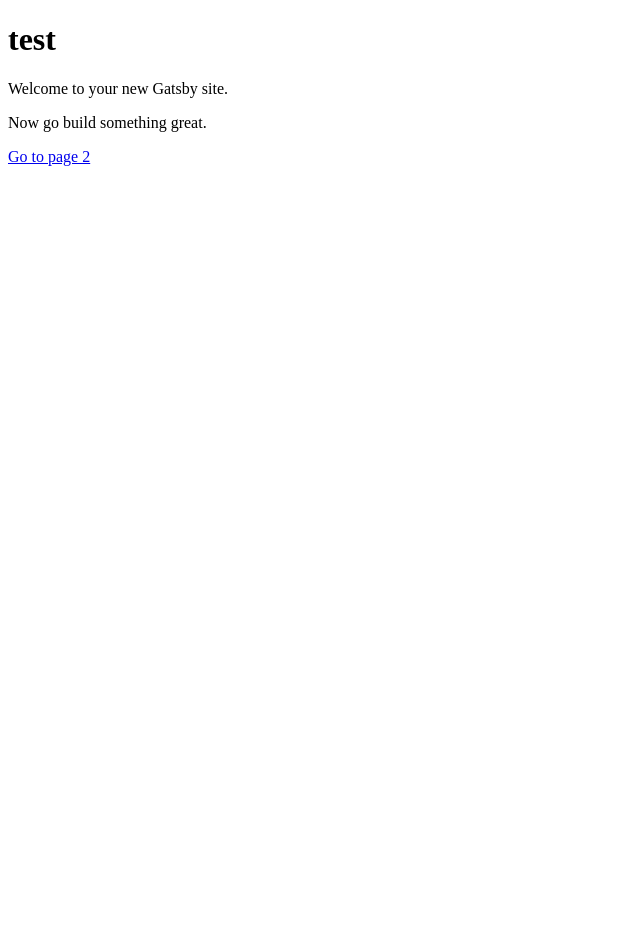
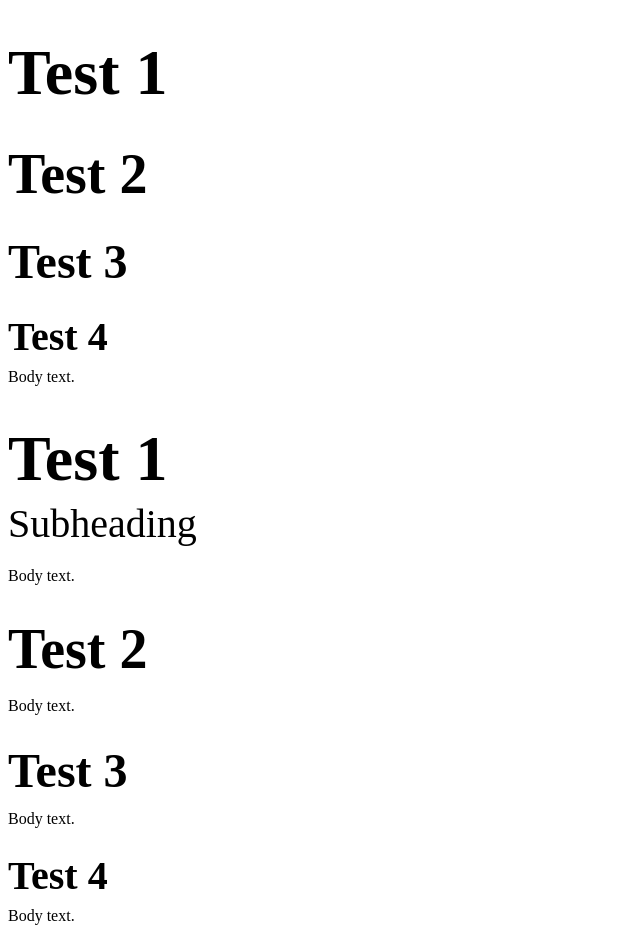
Before and after one commit to mjoynes-wombat-web/resume, a Gatsby site: page / in a window 1280 px wide. Shown: the whole page, without its empty margins (0-640 px from the left). Before the commit the page ends 800 px from the top, so only its background shows below. Built offline with nearby package versions, Linux system fonts and the light colour scheme; Gatsby itself is replaced by a stand-in of ours.

Commit message:
Basic text styling created.

```diff
--- a/gatsby-config.js
+++ b/gatsby-config.js
@@ -2,5 +2,9 @@ module.exports = {
   siteMetadata: {
     title: 'Gatsby Default Starter',
   },
-  plugins: ['gatsby-plugin-react-helmet'],
-}
+  plugins: [
+    'gatsby-plugin-react-helmet',
+    'gatsby-plugin-styled-components',
+    'gatsby-plugin-sass',
+  ],
+};
--- /dev/null
+++ b/src/components/textElements.jsx
@@ -0,0 +1,34 @@
+
+import Styled from 'styled-components';
+
+export const H1 = Styled.h1`
+font-size: 4rem;
+margin: 2.25rem 0 1.25rem 0;
+`;
+
+export const H2 = Styled.h2`
+font-size: 3.5rem;
+margin: 2rem 0 1rem 0;
+`;
+
+export const H3 = Styled.h3`
+font-size: 3rem;
+margin: 1.75rem 0 0.75rem 0;
+`;
+
+export const H4 = Styled.h4`
+font-size: 2.5rem;
+margin: 1.5rem 0 0.5rem 0;
+`;
+
+export const SubH1 = H2.extend`
+font-family: 'Roboto' sans-serif;
+font-size: 2.5rem;
+font-weight: 400;
+margin: -1rem 0 1.25rem 0;
+`;
+
+export const P = Styled.p`
+font-size: 1rem;
+margin: 0.5rem 0;
+`;
--- /dev/null
+++ b/src/layouts/index.jsx
@@ -0,0 +1,36 @@
+import React from 'react';
+import PropTypes from 'prop-types';
+import Helmet from 'react-helmet';
+
+import 'normalize.css';
+import './index.scss';
+
+const Layout = ({ children, data }) => (
+  <main>
+    <Helmet
+      title={data.site.siteMetadata.title}
+      meta={[
+        { name: 'description', content: 'Sample' },
+        { name: 'keywords', content: 'sample, something' },
+      ]}
+    />
+    <link href="https://fonts.googleapis.com/css?family=Markazi+Text:400,500|Roboto:300,300i,400" rel="stylesheet" />
+    {children()}
+  </main>
+);
+
+Layout.propTypes = {
+  children: PropTypes.func.isRequired,
+};
+
+export default Layout;
+
+export const query = graphql`
+  query SiteTitleQuery {
+    site {
+      siteMetadata {
+        title
+      }
+    }
+  }
+`;
--- /dev/null
+++ b/src/layouts/index.scss
@@ -0,0 +1,14 @@
+body {
+  font-family: 'Roboto', 'Arial', sans-serif;
+  font-weight: 300;
+  margin: 0 auto;
+}
+
+h1, h2, h3, h4 {
+  font-family: 'Markazi Text', serif;
+  font-weight: 500;
+}
+
+main {
+  margin: 2rem;
+}
--- a/src/pages/index.jsx
+++ b/src/pages/index.jsx
@@ -1,20 +1,54 @@
 import React from 'react';
 import Link from 'gatsby-link';
 
+import {
+  H1, SubH1, H2, H3, H4, P,
+} from '../components/textElements';
+
 const IndexPage = () => (
   <div>
-    <h1>
-        test
-    </h1>
-    <p>
-Welcome to your new Gatsby site.
-    </p>
-    <p>
-Now go build something great.
-    </p>
-    <Link to="/page-2/">
-Go to page 2
-    </Link>
+    <H1>
+        Test 1
+    </H1>
+    <H2>
+        Test 2
+    </H2>
+    <H3>
+        Test 3
+    </H3>
+    <H4>
+        Test 4
+    </H4>
+    <P>
+        Body text.
+    </P>
+    <H1>
+        Test 1
+    </H1>
+    <SubH1>
+        Subheading
+    </SubH1>
+    <P>
+        Body text.
+    </P>
+    <H2>
+        Test 2
+    </H2>
+    <P>
+        Body text.
+    </P>
+    <H3>
+        Test 3
+    </H3>
+    <P>
+        Body text.
+    </P>
+    <H4>
+        Test 4
+    </H4>
+    <P>
+        Body text.
+    </P>
   </div>
 );
 
```
Also changed, not shown: package.json (+6 -1 lines), src/layouts/index.js (deleted, +0 -45 lines), src/components/contact.jsx (added), src/components/contactCard.jsx (added), src/components/educationCard.jsx (added), src/components/experienceCard.jsx (added), src/layouts/index.css (deleted), 1 other file.
